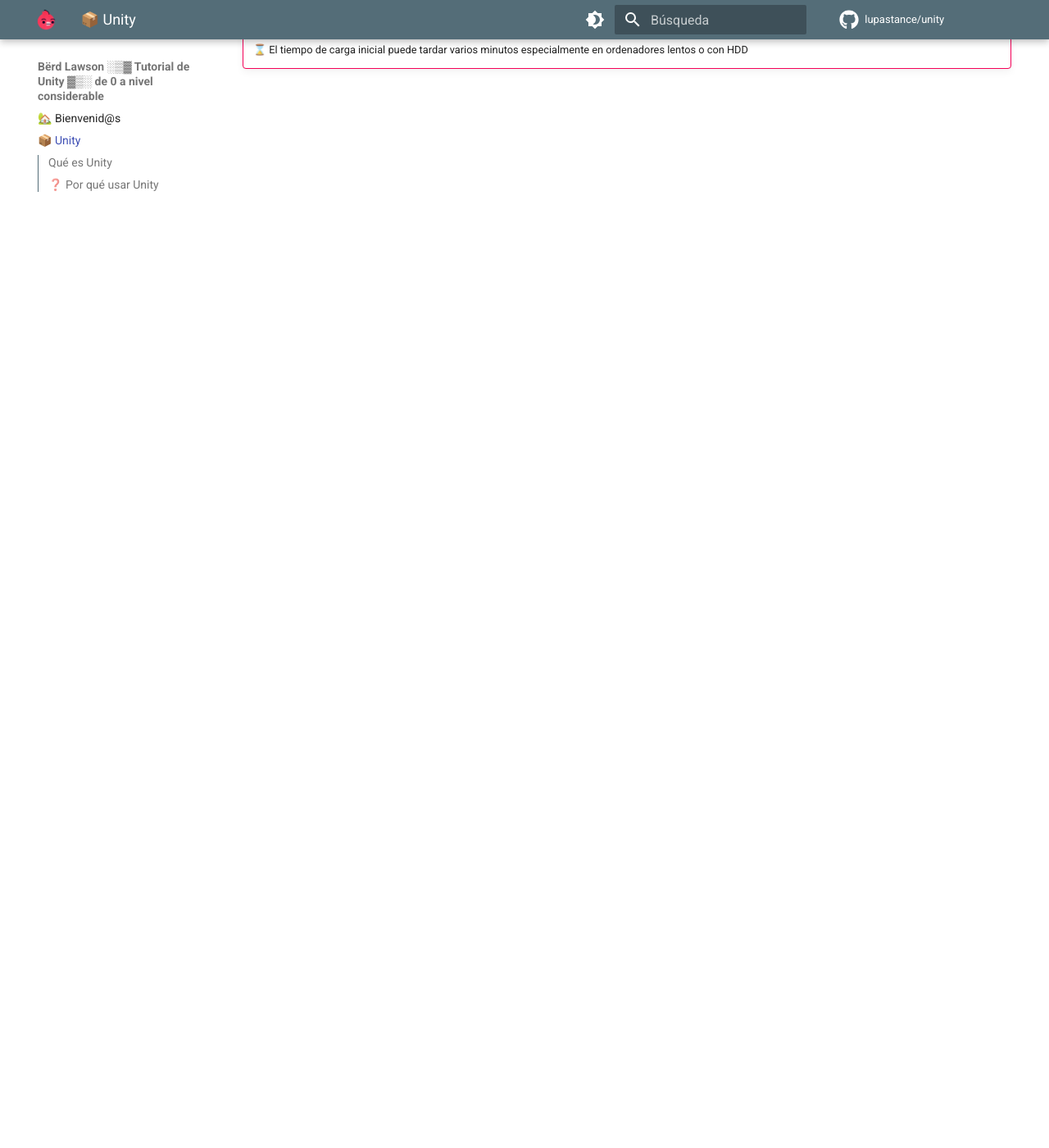
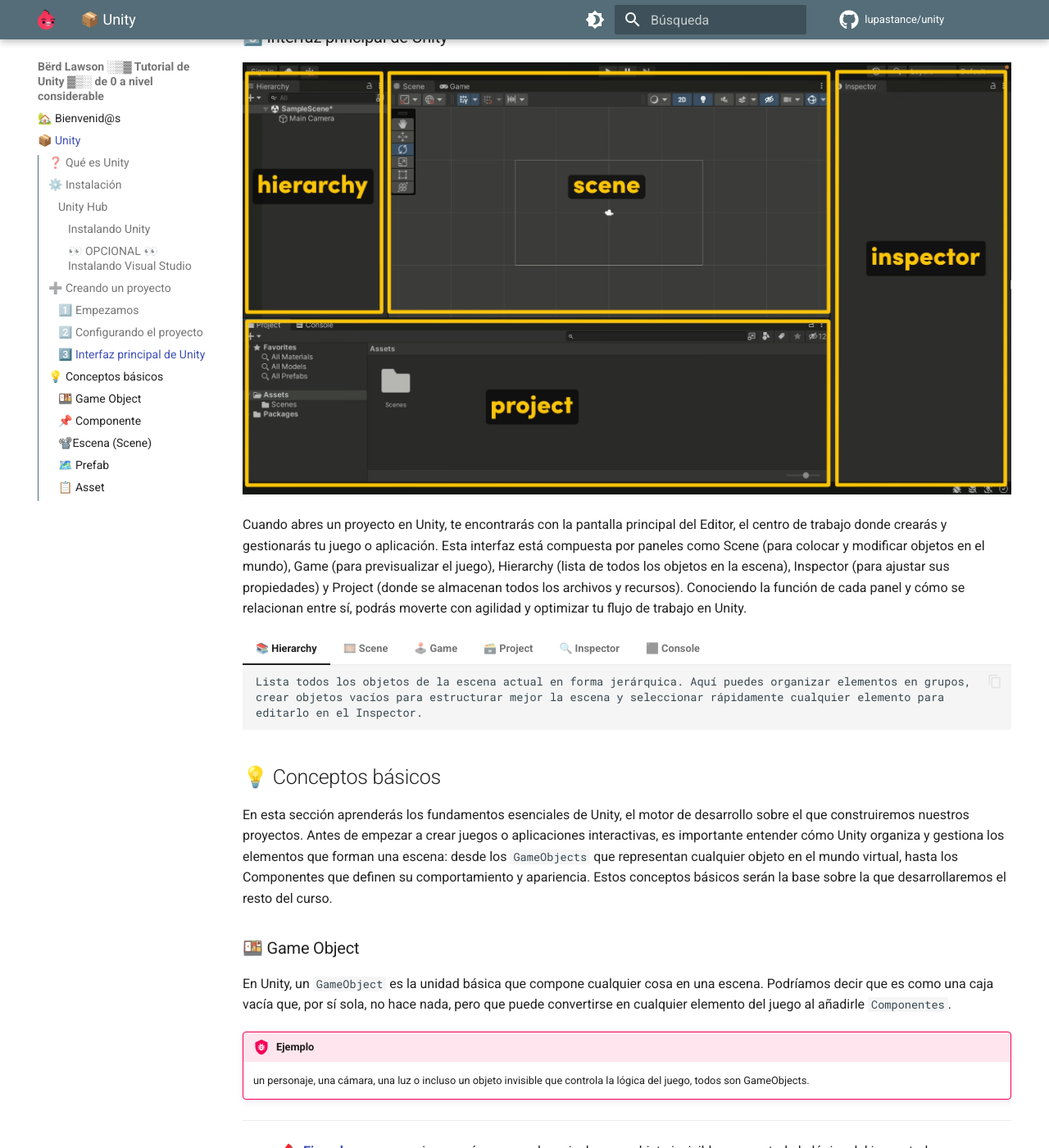
Before and after one commit to lupastance/unity, an MkDocs documentation site: the page built from docs/1 - unity.md, in a window 1280 px wide and 1400 px high, scrolled down 4813 px. Shown: the whole window at 82% size. Built offline with MkDocs 1.6.1 and Material for MkDocs 9.7.7, drawn with Linux system fonts in a browser that asks for light colours; comment, search, counter and statistics services are not loaded; before the commit the page ends 5071 px from its top, so only the background shows below that; some of the changed text lies outside the part shown.

Commit message:
Terminando apartado 1 - Unity

```diff
--- a/docs/1 - unity.md
+++ b/docs/1 - unity.md
@@ -8,7 +8,7 @@
 
 ---
 
-## Qué es Unity
+## ❓ Qué es Unity
 
 **Unity** es un motor de desarrollo de videojuegos **multiplataforma** que permite crear juegos en 2D, 3D e incluso experiencias interactivas como simuladores, aplicaciones de realidad virtual (VR), realidad aumentada (AR) o visualizaciones arquitectónicas.
 
@@ -47,7 +44,7 @@
 
     Unity se utiliza tanto en proyectos independientes como en desarrollos profesionales, desde juegos móviles famosos hasta prototipos de empresas como NASA o estudios de animación.
 
-## 🔧 Instalación
+## ⚙️ Instalación
 
 Para instalar Unity necesitamos descargar la herramienta de gestión de los productos de Unity, llamada `Unity Hub` donde podremos seleccionar, además de Unity, otras herramientas de diseño y desarrollo.
 
@@ -79,7 +76,7 @@
 
 #### Instalando Unity
 
-Una vez descargado e instalado, nos preguntará si queremos instalar el 👉 Editor de Unity 👈, seleccionaremos la ubicación donde se copiarán los archivos e instalaremos el software.
+Una vez descargado e instalado, tendremos que crear una **cuenta en Unity** y después de loguearnos nos preguntará si queremos instalar el 👉 Editor de Unity 👈, seleccionaremos la ubicación donde se copiarán los archivos e instalamos el software.
 
 ![Instalando Unity](assets/unityhub-instalar-1.png)
 /// caption
@@ -94,7 +91,7 @@
 
 ---
 
-### 👀 OPCIONAL 👀 Instalando Visual Studio
+#### 👀 OPCIONAL 👀 Instalando Visual Studio
 ![Visual Studio](assets/visual-studio-logo.png){ align=right width=150 class="png"}
 
 Aunque lo normal es hacer uso de `Visual Studio` también puedes utilizar **Visual Studio** para programar tus `scripts` que vayas a utilizar en Unity.
@@ -125,13 +122,71 @@
 
 ![Carpeta, Nombre y Plantilla](assets/crear-proyecto-2.png)
 
-### 2️⃣ Asignando una carpeta, poniéndole nombre y eligiendo una plantilla
+### 2️⃣ Configurando el proyecto
 
 - 2D 👉 para juegos y aplicaciones en dos dimensiones, ***este es nuestro caso***
-- `Project Name` 👉 Escribe el nombre del proyecto
+- `Project Name` 👉 Escribe el nombre del proyecto, por ejemplo **Berd Lawson**
 - `Location` 👉 Elige una carpeta donde Unity guardará todos los archivos del proyecto
 - Haz clic en **"Create project"**
 
 !!!bug "Ahora toca esperar un poco..."
     🙃 `Unity Hub` descargará y creará todos los archivos base y abrirá el Editor de Unity<br>
     ⌛ El tiempo de carga inicial puede tardar varios minutos especialmente en ordenadores lentos o con HDD
+
+### 3️⃣ Interfaz principal de Unity
+
+![Interfaz de Unity](assets/unity-interfaz.png)
+
+Cuando abres un proyecto en Unity, te encontrarás con la pantalla principal del Editor, el centro de trabajo donde crearás y gestionarás tu juego o aplicación. Esta interfaz está compuesta por paneles como Scene (para colocar y modificar objetos en el mundo), Game (para previsualizar el juego), Hierarchy (lista de todos los objetos en la escena), Inspector (para ajustar sus propiedades) y Project (donde se almacenan todos los archivos y recursos). Conociendo la función de cada panel y cómo se relacionan entre sí, podrás moverte con agilidad y optimizar tu flujo de trabajo en Unity.
+
+=== "📚 Hierarchy"
+        Lista todos los objetos de la escena actual en forma jerárquica. Aquí puedes organizar elementos en grupos, crear objetos vacíos para estructurar mejor la escena y seleccionar rápidamente cualquier elemento para editarlo en el Inspector.
+
+=== "🎞️ Scene"
+        Es el espacio donde construyes y organizas tu juego o aplicación. Aquí puedes colocar, mover, rotar y escalar objetos, así como ajustar su posición en el mundo 3D o 2D. Es la “vista de trabajo” donde puedes manipular elementos libremente sin necesidad de ejecutar el juego.
+
+=== "🕹️ Game"
+        Muestra cómo se verá tu juego durante la ejecución. Es una previsualización en tiempo real de la cámara principal de tu escena. Aunque puedes interactuar en esta vista, no es el lugar para editar objetos, sino para probar y ajustar cómo se percibe el resultado final.
+
+=== "🗃️ Project"
+        Contiene todos los recursos del proyecto, como modelos, texturas, sonidos, scripts, animaciones y escenas. Está organizado como una carpeta raíz con subcarpetas. Lo que ves aquí corresponde al contenido real de la carpeta Assets en tu disco duro.
+
+=== "🔍 Inspector"
+        Muestra y permite modificar todas las propiedades del objeto seleccionado. Desde aquí puedes cambiar componentes (como transformaciones, scripts o materiales), ajustar configuraciones y añadir nuevos elementos a cualquier `GameObject`.
+
+=== "⬛ Console"
+        Registra mensajes, advertencias y errores generados por Unity o por tu código. Es esencial para depurar y diagnosticar problemas mientras desarrollas tu proyecto.
+
+
+## 💡 Conceptos básicos
+
+En esta sección aprenderás los fundamentos esenciales de Unity, el motor de desarrollo sobre el que construiremos nuestros proyectos. Antes de empezar a crear juegos o aplicaciones interactivas, es importante entender cómo Unity organiza y gestiona los elementos que forman una escena: desde los `GameObjects` que representan cualquier objeto en el mundo virtual, hasta los Componentes que definen su comportamiento y apariencia. Estos conceptos básicos serán la base sobre la que desarrollaremos el resto del curso.
+
+### 🍱 Game Object
+
+En Unity, un `GameObject` es la unidad básica que compone cualquier cosa en una escena. Podríamos decir que es como una caja vacía que, por sí sola, no hace nada, pero que puede convertirse en cualquier elemento del juego al añadirle `Componentes`.
+
+!!!bug "Ejemplo"
+    un personaje, una cámara, una luz o incluso un objeto invisible que controla la lógica del juego, todos son GameObjects.
+
+---
+
+- **Ejemplo**: un personaje, una cámara, una luz o incluso un objeto invisible que controla la lógica del juego, todos son GameObjects.
+- **Estructura**: cada `GameObject` siempre tiene un componente `Transform` (posición, rotación y escala en el espacio), y a partir de ahí puedes añadir otros como `Mesh Renderer` (para que se vea), `Collider` (para detectar colisiones) o `scripts` para que tenga comportamiento.
+- **Analogía**: imagina un `GameObject` como un maniquí sin ropa. No se ve ni hace nada hasta que le añades ropa, accesorios y herramientas (componentes) que le dan forma y función.
+
+### 📌 Componente
+
+Son las piezas que añaden propiedades y comportamientos a un GameObject. Por ejemplo, un `Transform` define la posición, rotación y escala; un `Mesh Renderer` lo hace visible; un `Rigidbody` le permite interactuar con la física. Cada `GameObject` puede tener múltiples componentes para definir cómo debe comportarse.
+
+### 📽️Escena (Scene)
+
+Es el espacio de trabajo donde se colocan y organizan los `GameObjects`. Piensa en una escena como un nivel, pantalla o entorno del juego. Un proyecto puede tener varias escenas que se cargan en diferentes momentos, como el menú principal, un nivel jugable o la pantalla de créditos.
+
+### 🗺️ Prefab
+
+Es una plantilla de un `GameObject` que se puede reutilizar en diferentes partes del proyecto. Al modificar el prefab original, todos los objetos instanciados a partir de él se actualizan automáticamente, lo que ahorra tiempo y mantiene la coherencia. Es como un `GameObject` que has frabicado tú, con sus propiedades y que puedes instanciar en la escena.
+
+### 📋 Asset
+
+Es cualquier recurso que se usa en un proyecto: una imagen, modelos 3D, sonidos, animaciones, scripts y más. Los `Assets` se almacenan en la carpeta `Assets` del proyecto y pueden ser importados o creados dentro de Unity.
--- a/docs/css/extra.css
+++ b/docs/css/extra.css
@@ -22,6 +22,12 @@
 
 .md-typeset ul {
     list-style-type: none;
+    list-style-position: outside;
+    padding-left: 1.5em;
+}
+.md-typeset ul li{
+    text-indent: -2em;
+    padding-left: 1.5em;
 }
 .md-typeset ul li::before{
     content: "♦️";
```
Also changed, not shown: other parts of docs/1 - unity.md (+4 -7 lines), docs/assets/unity-interfaz.png (added).
